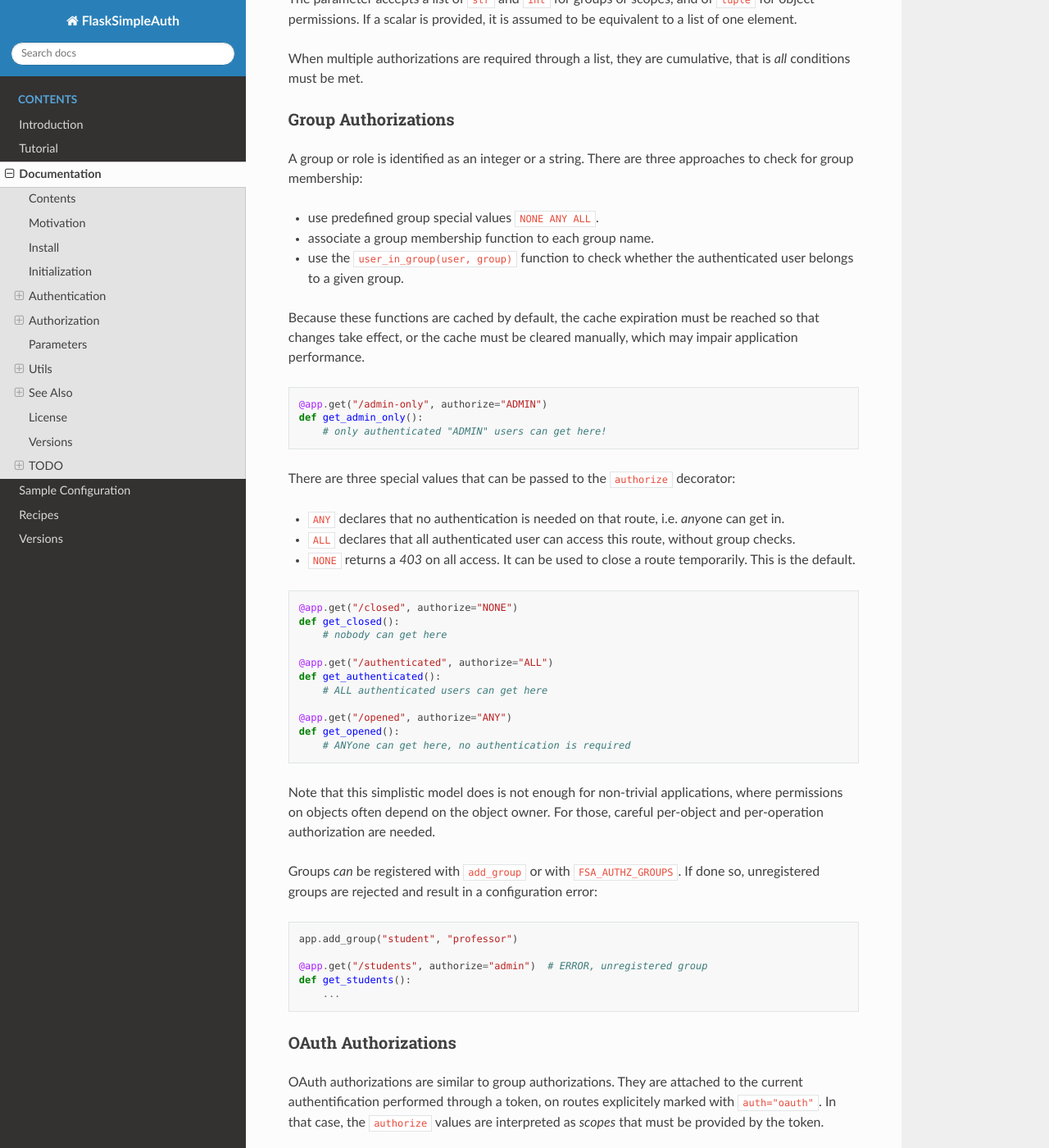
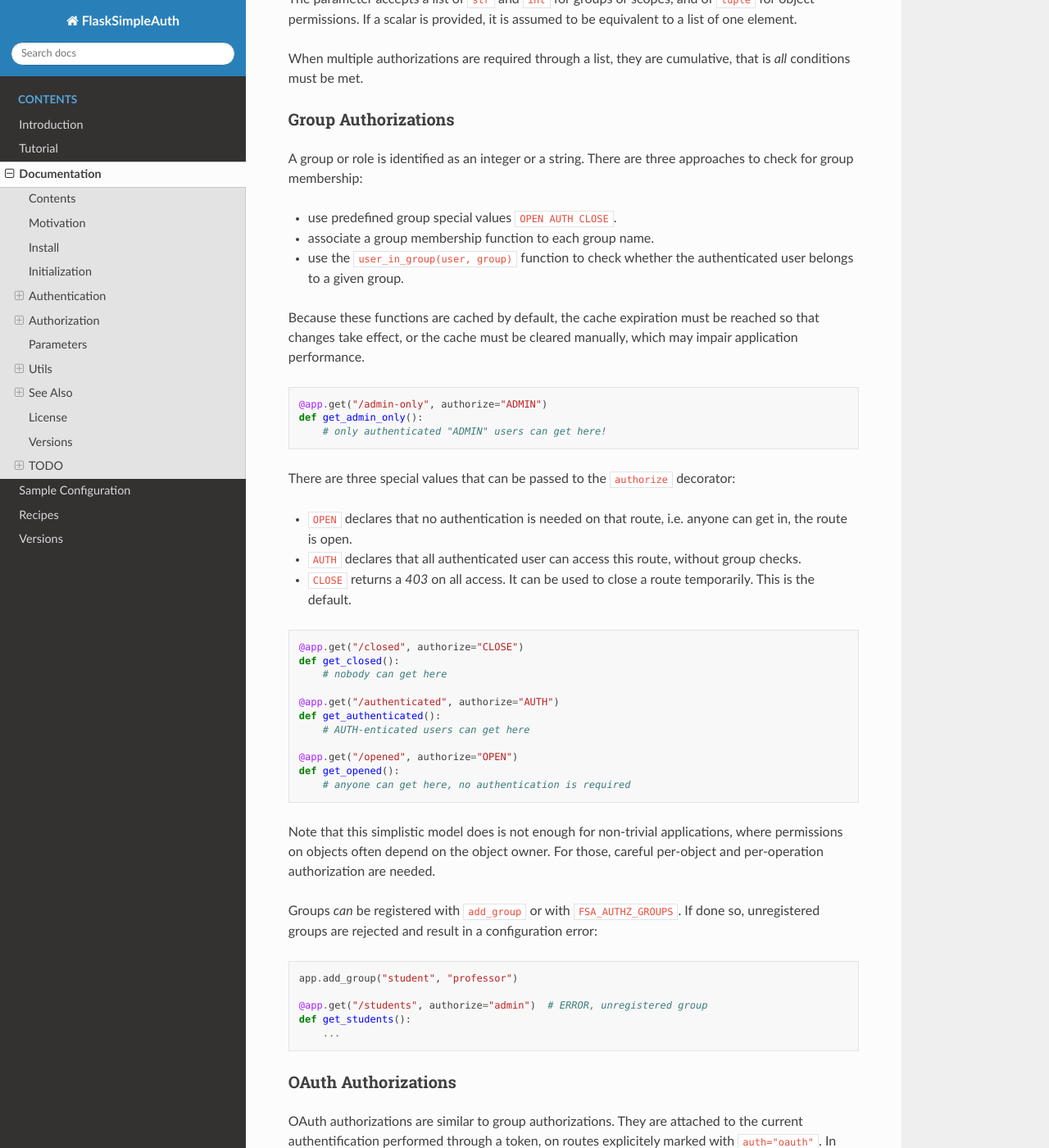
Before and after one commit to zx80/flask-simple-auth, a Sphinx documentation site: the page built from docs/DOCUMENTATION.md, in a window 1280 px wide and 1400 px high, scrolled down 9875 px. Shown: the whole window at 82% size. Built offline with Sphinx 7.4.7 and the Read the Docs theme 2.0.0, drawn with Linux system fonts in a browser that asks for light colours; pages that are not in the unit, such as notebooks, are missing from menus; some of the changed text lies outside the part shown.

Commit message:
rename predefs and add alternatives

````diff
--- a/docs/DOCUMENTATION.md
+++ b/docs/DOCUMENTATION.md
@@ -112,7 +112,7 @@ The security first principle means that if the parameter is missing the route
 is closed with a *403*.
 
 ```python
-@app.get("/store", authorize="ANY")
+@app.get("/store", authorize="OPEN")
 def get_store(filter: str = None):
     # return store contents, possibly filtered
     ...
@@ -122,7 +122,7 @@ def post_store(data: str):
     # append new data to store, return id
     ...
 
-@app.get("/store/<id>", authorize="ANY")
+@app.get("/store/<id>", authorize="OPEN")
 def get_store_id(id: int):
     # return data corresponding to id
     ...
@@ -409,7 +409,7 @@ Other authentication schemes can be added by registering a new hook which:
 def code_authentication(app: Flask, req: Request) -> str|None:
     ...
 
-@app.get("/code-authentication", authorization="ALL", auth="code")
+@app.get("/code-authentication", authorize="AUTH", auth="code")
 def get_code_authentication(user: CurrentUser):
     return f"Hello code-authenticated {user}!", 200
 ```
@@ -488,7 +488,7 @@ An opened route for user registration with mandatory parameters
 could look like that:
 
 ```python
-@app.post("/register", authorize="ANY")
+@app.post("/register", authorize="OPEN")
 def post_register(user: str, password: str):
     if user_already_exists(user):
         return f"cannot create {user}", 409
@@ -502,7 +502,7 @@ by a password method:
 
 ```python
 # token creation route for all registered users
-@app.get("/login", authorize="ALL")
+@app.get("/login", authorize="AUTH")
 def get_login():
     return jsonify(app.create_token()), 200
 ```
@@ -540,7 +540,7 @@ that is *all* conditions must be met.
 A group or role is identified as an integer or a string.
 There are three approaches to check for group membership:
 
-- use predefined group special values `NONE ANY ALL`.
+- use predefined group special values `OPEN AUTH CLOSE`.
 - associate a group membership function to each group name.
 - use the `user_in_group(user, group)` function to check whether the
   authenticated user belongs to a given group.
@@ -557,25 +557,25 @@ def get_admin_only():
 
 There are three special values that can be passed to the `authorize` decorator:
 
-- `ANY` declares that no authentication is needed on that route,
-  i.e. *any*one can get in.
-- `ALL` declares that all authenticated user can access this route,
+- `OPEN` declares that no authentication is needed on that route,
+  i.e. anyone can get in, the route is open.
+- `AUTH` declares that all authenticated user can access this route,
   without group checks.
-- `NONE` returns a *403* on all access. It can be used to close a route
+- `CLOSE` returns a *403* on all access. It can be used to close a route
   temporarily. This is the default.
 
 ```python
-@app.get("/closed", authorize="NONE")
+@app.get("/closed", authorize="CLOSE")
 def get_closed():
     # nobody can get here
 
-@app.get("/authenticated", authorize="ALL")
+@app.get("/authenticated", authorize="AUTH")
 def get_authenticated():
-    # ALL authenticated users can get here
+    # AUTH-enticated users can get here
 
-@app.get("/opened", authorize="ANY")
+@app.get("/opened", authorize="OPEN")
 def get_opened():
-    # ANYone can get here, no authentication is required
+    # anyone can get here, no authentication is required
 ```
 
 Note that this simplistic model does is not enough for non-trivial applications,
@@ -717,7 +717,7 @@ If one parameter is a dict of keyword arguments, all remaining request
 parameters are added to it, as shown below:
 
 ```python
-@app.put("/awesome", authorize="ALL")
+@app.put("/awesome", authorize="AUTH")
 def put_awesome(**kwargs):
     ...
 ```
@@ -736,7 +736,7 @@ class Search:
     words: list[str]
     limit: int
 
-@app.get("/search", authorize="ANY")
+@app.get("/search", authorize="OPEN")
 def get_search(q: Search):
     ...
 ```
@@ -746,7 +746,7 @@ Generic types can be used, although with restrictions: only combinations of
 Using custome classes may or may not work, consider using data classes instead.
 
 ```python
-@app.get("/question", authorize="ANY")
+@app.get("/question", authorize="OPEN")
 def get_question(q: list[str]):
     ...
 ```
@@ -763,7 +763,7 @@ class EmailAddr:
     def __init__(self, addr: str):
         self._addr = addr
 
-@app.get("/mail/<addr>", authorize="ALL")
+@app.get("/mail/<addr>", authorize="AUTH")
 def get_mail_addr(addr: EmailAddr):
     ...
 ```
@@ -778,7 +778,7 @@ class nat(int):  # this demonstrate Python simplicity
             raise ValueError(f"nat value must be positive: {val}")
         return super().__new__(cls, val)
 
-@app.get("/pos", authorize="ANY")
+@app.get("/pos", authorize="OPEN")
 def get_pos(i: nat, j: nat):
     # i and j are positive integers
     ...
@@ -798,7 +798,7 @@ def strToHouse(s: str) -> House:
 
 # or: app.cast(House, strToHouse)
 
-@app.get("/house/<h>", authorize="ANY")
+@app.get("/house/<h>", authorize="OPEN")
 def get_house_h(h: House)
     ...
 ```
@@ -840,7 +840,7 @@ class User:
 
 app.special_parameter(User, lambda _: User(app.current_user()))
 
-@app.get("/hello", authorize="ALL")
+@app.get("/hello", authorize="AUTH")
 def get_hello(user: User):
     return f"Hello {user.firstname} {user.lastname}!", 200
 ```
@@ -853,7 +853,7 @@ translating HTTP parameters.  This allows to use python keywords as parameter
 names, such as `pass` or `def`.
 
 ```python
-@app.put("/user/<pass>", authorize="ALL")
+@app.put("/user/<pass>", authorize="AUTH")
 def put_user_pass(_pass: str, _def: str, _import: str):
     ...
 ```
@@ -936,7 +936,7 @@ def check_foo_param(foo):
     if this_foo_is_confidential(foo, app.current_user()):
         raise ErrorResponse(f"no way foo: {foo}", 403)
 
-@app.get("/foo/<fid>", authorize="ALL")
+@app.get("/foo/<fid>", authorize="AUTH")
 def get_foo_fid(fid: int):
     check_foo_param(fid)
     ...
@@ -1195,7 +1195,6 @@ Todo or not todo…
 - how to have several issuers and their signatures schemes?
 - add `issuer` route parameter? see `realm`.
 - authz/authn instead of authorize/auth?
-- rename ANY/ALL/NONE to something more intuitive?
 - declare scopes *per domain*?
 - drop token if their validity is too long?
 
````
Also changed, not shown: FlaskSimpleAuth.py (+65 -29 lines), README.md (+1 -1 lines), docs/RECIPES.md (+14 -11 lines), docs/TUTORIAL.md (+8 -8 lines), docs/VERSIONS.md (+2 -1 lines), 9 other files.
